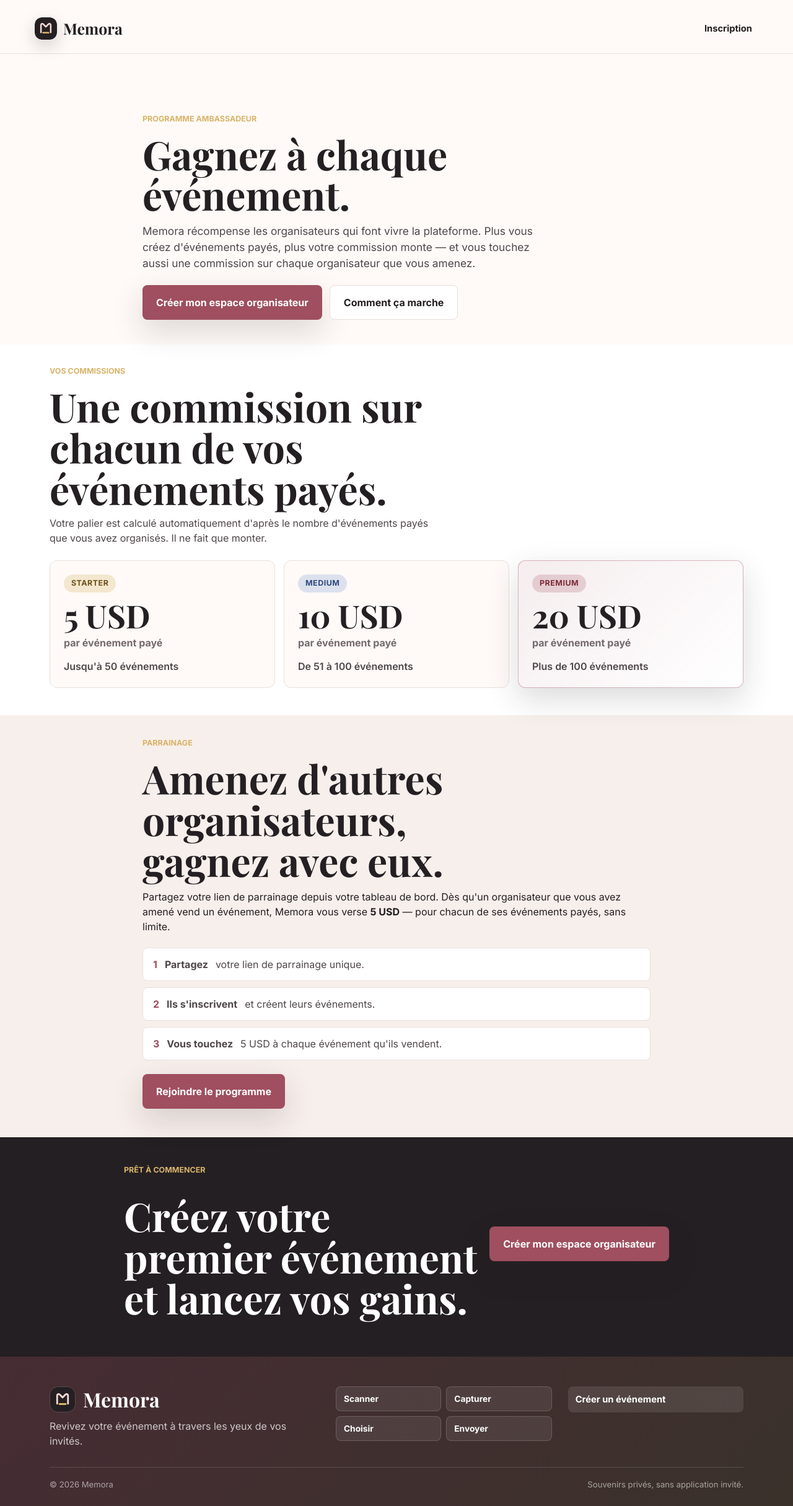
After one commit to rossy0243/memora, a Django app: page /programme-ambassadeur/ in a window 1280 px wide. The commit adds this page. Shown: the whole page at 62% size. Run offline with Django 5.2, Linux system fonts and the light colour scheme; data comes from the database, SQL or seed files in the repository.

Commit message:
Add public Ambassador Program landing page and home teaser
Present the organizer commission program without cluttering the home:

- New /programme-ambassadeur/ page: hero, the three earning tiers as
  cards (Starter/Medium/Premium), referral steps, and sign-up CTAs.
  Public and indexable; added to the sitemap.
- Slim dark teaser band on the home linking to the page.
- All amounts and thresholds render live from SiteConfiguration via
  the context processor, so marketing copy never goes stale when the
  scale changes in the admin.

4 new tests; core suite green.

Co-Authored-By: Claude Fable 5 <noreply@anthropic.com>

```diff
--- a/core/context_processors.py
+++ b/core/context_processors.py
@@ -23,4 +23,10 @@ def site_metadata(request):
         "canonical_url": canonical_url,
         "default_og_image": default_og_image,
         "memora_event_price": site_configuration.formatted_event_price,
+        "memora_commission_starter": site_configuration.formatted_commission_starter,
+        "memora_commission_medium": site_configuration.formatted_commission_medium,
+        "memora_commission_premium": site_configuration.formatted_commission_premium,
+        "memora_commission_referral": site_configuration.formatted_commission_referral,
+        "memora_tier_medium_min": site_configuration.tier_medium_min_events,
+        "memora_tier_premium_min": site_configuration.tier_premium_min_events,
     }
--- a/core/urls.py
+++ b/core/urls.py
@@ -7,6 +7,7 @@ app_name = "core"
 
 urlpatterns = [
     path("", views.home, name="home"),
+    path("programme-ambassadeur/", views.ambassador_program, name="ambassador_program"),
     path("health/", views.health, name="health"),
     path("robots.txt", views.robots_txt, name="robots"),
     path("sitemap.xml", views.sitemap_xml, name="sitemap"),
--- a/core/views.py
+++ b/core/views.py
@@ -18,6 +18,10 @@ def home(request):
     if request.user.is_authenticated:
         return redirect("dashboard:home")
     return render(request, "core/home.html")
+
+
+def ambassador_program(request):
+    return render(request, "core/ambassador_program.html")
 
 
 def health(request):
@@ -43,6 +47,7 @@ def robots_txt(request):
 
 def sitemap_xml(request):
     home_url = absolute_public_url(request, reverse("core:home"))
+    program_url = absolute_public_url(request, reverse("core:ambassador_program"))
     lastmod = timezone.now().date().isoformat()
     content = f"""<?xml version="1.0" encoding="UTF-8"?>
 <urlset xmlns="http://www.sitemaps.org/schemas/sitemap/0.9">
@@ -52,6 +57,12 @@ def sitemap_xml(request):
     <changefreq>weekly</changefreq>
     <priority>1.0</priority>
   </url>
+  <url>
+    <loc>{program_url}</loc>
+    <lastmod>{lastmod}</lastmod>
+    <changefreq>monthly</changefreq>
+    <priority>0.7</priority>
+  </url>
 </urlset>
 """
     return HttpResponse(content, content_type="application/xml")
--- a/static/css/base.css
+++ b/static/css/base.css
@@ -3471,6 +3471,203 @@ body.camera-open {
   justify-self: start;
 }
 
+/* Teaser Programme Ambassadeur (landing) */
+.program-teaser {
+  padding: 34px 20px 38px;
+  background:
+    linear-gradient(135deg, rgba(216, 180, 106, 0.16), rgba(159, 79, 95, 0.14)),
+    var(--color-ink);
+  color: #fff;
+}
+
+.program-teaser__inner {
+  display: grid;
+  gap: 20px;
+  width: min(100%, 1120px);
+  margin: 0 auto;
+}
+
+.program-teaser h2 {
+  margin: 6px 0 10px;
+}
+
+.program-teaser p {
+  max-width: 620px;
+  margin: 0;
+  color: rgba(255, 255, 255, 0.82);
+}
+
+.program-teaser .section__label {
+  color: var(--color-champagne);
+}
+
+.program-teaser .button {
+  justify-self: start;
+}
+
+/* Page Programme Ambassadeur */
+.program-hero {
+  padding: 96px 20px 40px;
+  background: var(--color-canvas);
+}
+
+.program-hero__inner {
+  width: min(100%, 820px);
+  margin: 0 auto;
+}
+
+.program-hero h1 {
+  margin: 6px 0 14px;
+  font-family: "Playfair Display", Georgia, serif;
+  font-size: clamp(2.4rem, 9vw, 4rem);
+  line-height: 1.02;
+}
+
+.program-hero__lead {
+  max-width: 640px;
+  margin: 0 0 22px;
+  color: var(--color-body);
+  font-size: 1.08rem;
+}
+
+.program-hero__actions {
+  display: grid;
+  gap: 12px;
+}
+
+.program-tiers {
+  padding: 34px 20px 44px;
+  background: var(--color-surface);
+}
+
+.program-tiers__inner {
+  width: min(100%, 1120px);
+  margin: 0 auto;
+}
+
+.program-tiers h2 {
+  max-width: 620px;
+  margin-bottom: 10px;
+}
+
+.program-tiers__intro {
+  max-width: 620px;
+  margin: 0 0 24px;
+  color: var(--color-body);
+}
+
+.tier-cards {
+  display: grid;
+  grid-template-columns: 1fr;
+  gap: 14px;
+}
+
+.tier-card {
+  display: grid;
+  justify-items: start;
+  gap: 6px;
+  border: 1px solid var(--color-hairline);
+  border-radius: var(--radius-lg);
+  padding: 22px;
+  background: var(--color-canvas);
+}
+
+.tier-card--premium {
+  border-color: rgba(159, 79, 95, 0.4);
+  background:
+    linear-gradient(135deg, rgba(159, 79, 95, 0.1), rgba(255, 255, 255, 0)),
+    var(--color-surface);
+  box-shadow: var(--shadow-soft);
+}
+
+.tier-card__amount {
+  margin-top: 6px;
+  color: var(--color-ink);
+  font-family: "Playfair Display", Georgia, serif;
+  font-size: clamp(2.4rem, 10vw, 3.2rem);
+  line-height: 1;
+}
+
+.tier-card__unit {
+  color: var(--color-muted);
+  font-weight: 700;
+}
+
+.tier-card__range {
+  margin: 8px 0 0;
+  color: var(--color-body);
+  font-weight: 600;
+}
+
+.program-referral {
+  padding: 36px 20px 46px;
+  background: var(--color-surface-soft);
+}
+
+.program-referral__inner {
+  width: min(100%, 820px);
+  margin: 0 auto;
+}
+
+.program-referral h2 {
+  max-width: 620px;
+  margin-bottom: 12px;
+}
+
+.program-referral > .reveal > p {
+  max-width: 640px;
+  color: var(--color-body);
+  font-size: 1.05rem;
+}
+
+.program-steps {
+  display: grid;
+  gap: 10px;
+  margin: 22px 0;
+  padding: 0;
+  counter-reset: program-step;
+  list-style: none;
+}
+
+.program-steps li {
+  display: flex;
+  align-items: baseline;
+  gap: 12px;
+  border: 1px solid var(--color-hairline);
+  border-radius: var(--radius-md);
+  padding: 14px 16px;
+  background: var(--color-surface);
+  color: var(--color-body);
+}
+
+.program-steps li::before {
+  counter-increment: program-step;
+  content: counter(program-step);
+  flex: 0 0 auto;
+  color: var(--color-primary);
+  font-weight: 900;
+}
+
+@media (min-width: 720px) {
+  .program-teaser__inner {
+    grid-template-columns: 1fr auto;
+    align-items: center;
+  }
+
+  .program-teaser .button {
+    justify-self: end;
+  }
+
+  .program-hero__actions {
+    grid-auto-flow: column;
+    justify-content: start;
+  }
+
+  .tier-cards {
+    grid-template-columns: repeat(3, minmax(0, 1fr));
+  }
+}
+
 @media (prefers-reduced-motion: reduce) {
   .phone-preview__rec i {
     animation: none;
--- a/templates/base.html
+++ b/templates/base.html
@@ -24,7 +24,7 @@
   <link rel="preconnect" href="https://fonts.googleapis.com">
   <link rel="preconnect" href="https://fonts.gstatic.com" crossorigin>
   <link href="https://fonts.googleapis.com/css2?family=Inter:wght@400;500;600;700&family=Playfair+Display:wght@600;700&display=swap" rel="stylesheet">
-  <link rel="stylesheet" href="{% static 'css/base.css' %}?v=tiers-ui-1">
+  <link rel="stylesheet" href="{% static 'css/base.css' %}?v=program-ui-1">
 </head>
 <body class="{% block body_class %}{% endblock %}">
   <header class="site-header {% block header_class %}{% endblock %}">
--- /dev/null
+++ b/templates/core/ambassador_program.html
@@ -0,0 +1,82 @@
+{% extends "base.html" %}
+{% load static %}
+
+{% block title %}Programme Ambassadeur - Gagnez avec Memora{% endblock %}
+{% block meta_description %}Gagnez de l'argent avec Memora : une commission sur chacun de vos événements payés, jusqu'à {{ memora_commission_premium }}, plus {{ memora_commission_referral }} pour chaque événement vendu par un organisateur que vous parrainez.{% endblock %}
+{% block og_title %}Programme Ambassadeur Memora - Gagnez sur chaque événement{% endblock %}
+{% block og_description %}Plus vous organisez d'événements, plus votre commission monte. Parrainez d'autres organisateurs et touchez une commission sur leurs événements.{% endblock %}
+{% block twitter_title %}Programme Ambassadeur Memora{% endblock %}
+{% block twitter_description %}Une commission sur vos événements payés et sur ceux de vos filleuls.{% endblock %}
+
+{% block body_class %}app-page{% endblock %}
+{% block header_class %}site-header--solid{% endblock %}
+
+{% block content %}
+<section class="program-hero">
+  <div class="program-hero__inner reveal">
+    <p class="section__label">Programme Ambassadeur</p>
+    <h1>Gagnez à chaque événement.</h1>
+    <p class="program-hero__lead">Memora récompense les organisateurs qui font vivre la plateforme. Plus vous créez d'événements payés, plus votre commission monte&nbsp;— et vous touchez aussi une commission sur chaque organisateur que vous amenez.</p>
+    <div class="program-hero__actions">
+      <a class="button button--primary" href="{% url 'accounts:signup' %}">Créer mon espace organisateur</a>
+      <a class="button button--secondary" href="#parrainage">Comment ça marche</a>
+    </div>
+  </div>
+</section>
+
+<section class="program-tiers" aria-label="Paliers de commission">
+  <div class="program-tiers__inner">
+    <div class="reveal">
+      <p class="section__label">Vos commissions</p>
+      <h2>Une commission sur chacun de vos événements payés.</h2>
+      <p class="program-tiers__intro">Votre palier est calculé automatiquement d'après le nombre d'événements payés que vous avez organisés. Il ne fait que monter.</p>
+    </div>
+    <div class="tier-cards reveal-group">
+      <article class="tier-card">
+        <span class="tier-badge tier-badge--starter">Starter</span>
+        <strong class="tier-card__amount">{{ memora_commission_starter }}</strong>
+        <span class="tier-card__unit">par événement payé</span>
+        <p class="tier-card__range">Jusqu'à {{ memora_tier_medium_min|add:"-1" }} événements</p>
+      </article>
+      <article class="tier-card tier-card--medium">
+        <span class="tier-badge tier-badge--medium">Medium</span>
+        <strong class="tier-card__amount">{{ memora_commission_medium }}</strong>
+        <span class="tier-card__unit">par événement payé</span>
+        <p class="tier-card__range">De {{ memora_tier_medium_min }} à {{ memora_tier_premium_min|add:"-1" }} événements</p>
+      </article>
+      <article class="tier-card tier-card--premium">
+        <span class="tier-badge tier-badge--premium">Premium</span>
+        <strong class="tier-card__amount">{{ memora_commission_premium }}</strong>
+        <span class="tier-card__unit">par événement payé</span>
+        <p class="tier-card__range">Plus de {{ memora_tier_premium_min|add:"-1" }} événements</p>
+      </article>
+    </div>
+  </div>
+</section>
+
+<section id="parrainage" class="program-referral" aria-label="Parrainage">
+  <div class="program-referral__inner">
+    <div class="reveal">
+      <p class="section__label">Parrainage</p>
+      <h2>Amenez d'autres organisateurs, gagnez avec eux.</h2>
+      <p>Partagez votre lien de parrainage depuis votre tableau de bord. Dès qu'un organisateur que vous avez amené vend un événement, Memora vous verse <strong>{{ memora_commission_referral }}</strong>&nbsp;— pour chacun de ses événements payés, sans limite.</p>
+      <ol class="program-steps reveal-group">
+        <li><strong>Partagez</strong> votre lien de parrainage unique.</li>
+        <li><strong>Ils s'inscrivent</strong> et créent leurs événements.</li>
+        <li><strong>Vous touchez</strong> {{ memora_commission_referral }} à chaque événement qu'ils vendent.</li>
+      </ol>
+      <div class="program-referral__actions">
+        <a class="button button--primary" href="{% url 'accounts:signup' %}">Rejoindre le programme</a>
+      </div>
+    </div>
+  </div>
+</section>
+
+<section class="closing-band">
+  <div class="closing-band__inner">
+    <p class="section__label">Prêt à commencer</p>
+    <h2>Créez votre premier événement et lancez vos gains.</h2>
+    <a class="button button--primary" href="{% url 'accounts:signup' %}">Créer mon espace organisateur</a>
+  </div>
+</section>
+{% endblock %}
```
Also changed, not shown: core/tests.py (+35 -0 lines), templates/core/home.html (+11 -0 lines).
